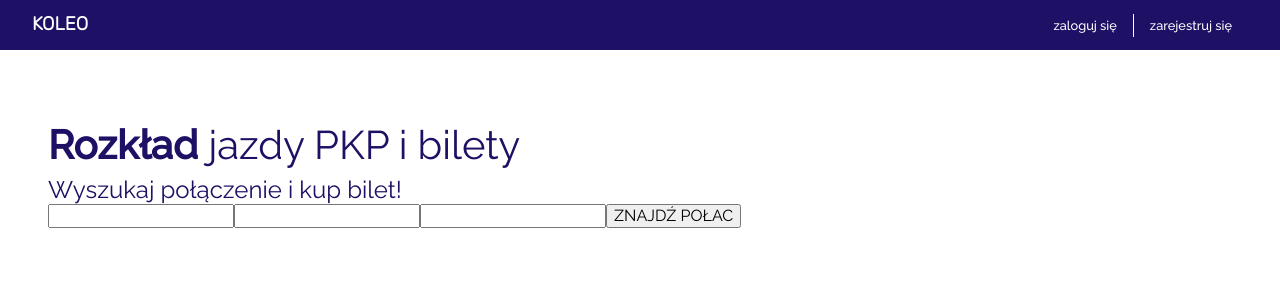
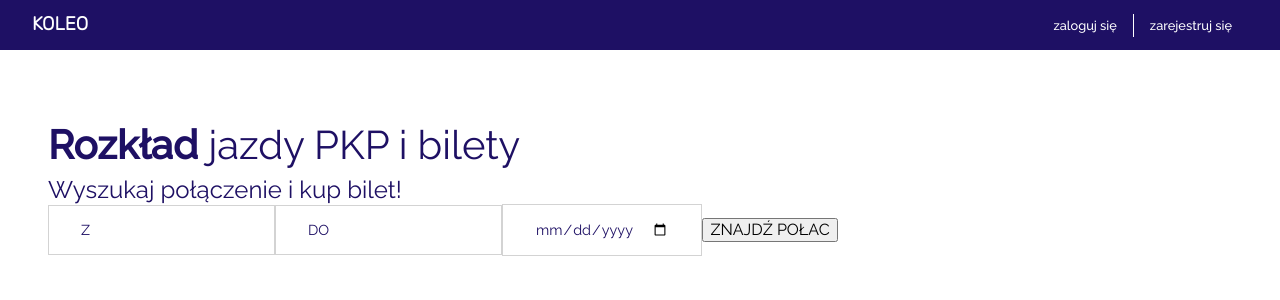
Before and after one commit to marcinwilkdev/koleo-clone-frontend, a React (Create React App) app: page / in a window 1280 px wide. Shown: the top 300 px of the page. Built offline with nearby package versions, Linux system fonts and the light colour scheme.

Commit message:
create input component

```diff
--- /dev/null
+++ b/src/components/UI/Input/Input.tsx
@@ -0,0 +1,20 @@
+import React from "react";
+import classes from "./styles/Input.module.css";
+
+interface Props {
+    className?: string;
+    type?: string;
+    placeholder?: string;
+}
+
+const Input: React.FC<Props> = ({ className, type, placeholder }) => {
+    let compiledClassName = classes.input;
+
+    if (className) {
+        compiledClassName += " " + className;
+    }
+
+    return <input className={compiledClassName} type={type} placeholder={placeholder} />;
+};
+
+export default Input;
--- /dev/null
+++ b/src/components/UI/Input/styles/Input.module.css
@@ -0,0 +1,26 @@
+.input {
+    background-color: white;
+    color: #1E1064;
+
+    border: 1px solid lightgray;
+    border-radius: 0;
+
+    font-size: 90%;
+
+    padding: 1rem 2rem;
+}
+
+.input:focus-visible {
+    color: white;
+    background-color: #1E1064;
+
+    outline: none;
+}
+
+.input::placeholder {
+    color: #1E1064;
+}
+
+.input:focus-visible::placeholder {
+    color: white;
+}
--- a/src/components/Welcome/WelcomeForm.tsx
+++ b/src/components/Welcome/WelcomeForm.tsx
@@ -1,11 +1,12 @@
 import React from "react";
+import Input from "../UI/Input/Input";
 
 const WelcomeForm: React.FC = () => {
     return (
         <form>
-            <input type="text" />
-            <input type="text" />
-            <input type="data" />
+            <Input placeholder="Z"/>
+            <Input placeholder="DO"/>
+            <Input type="date" placeholder="Z"/>
             <button type="submit">ZNAJDŹ POŁAC</button>
         </form>
     );
```
Also changed, not shown: todo.txt (added).
